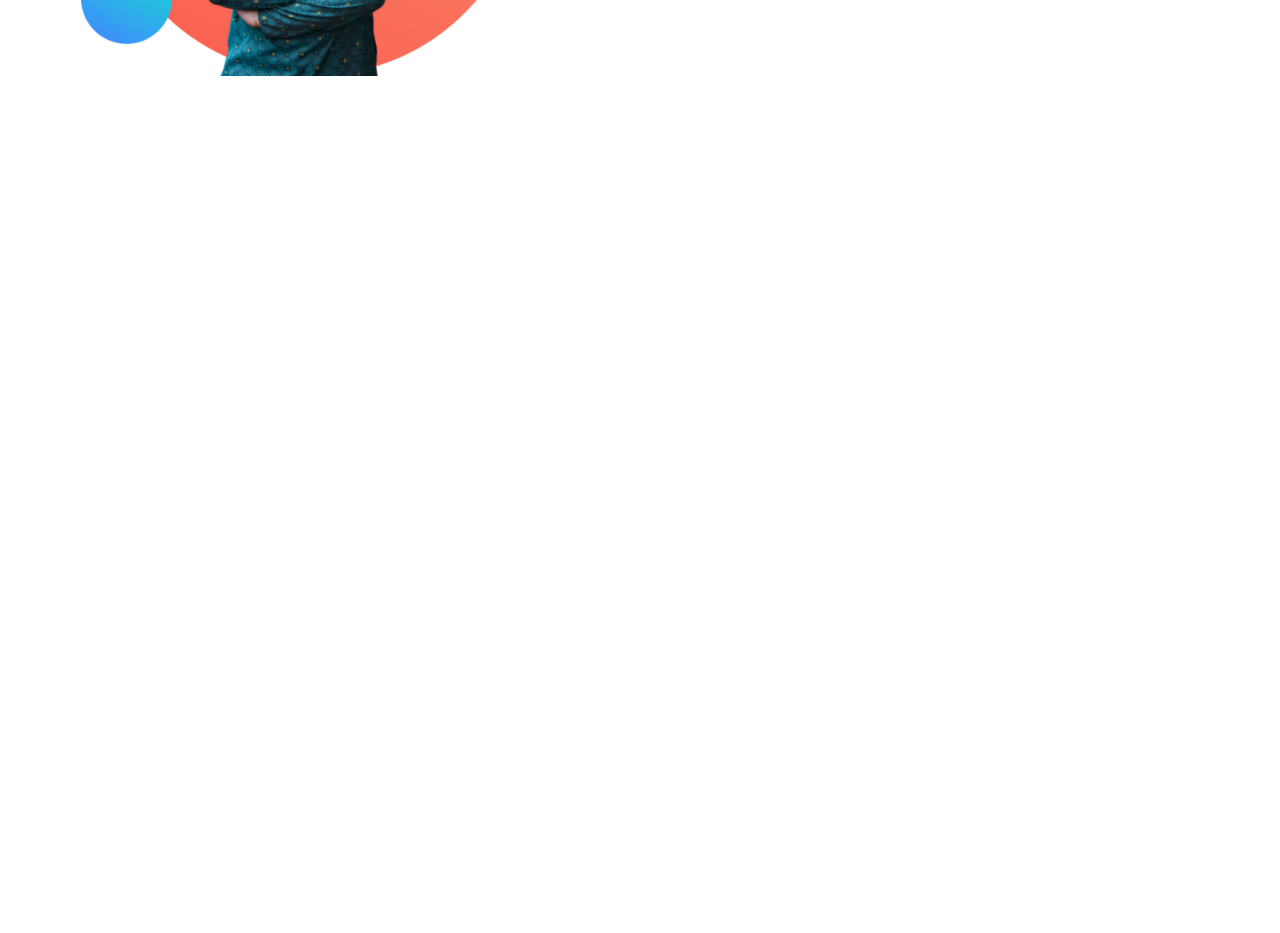
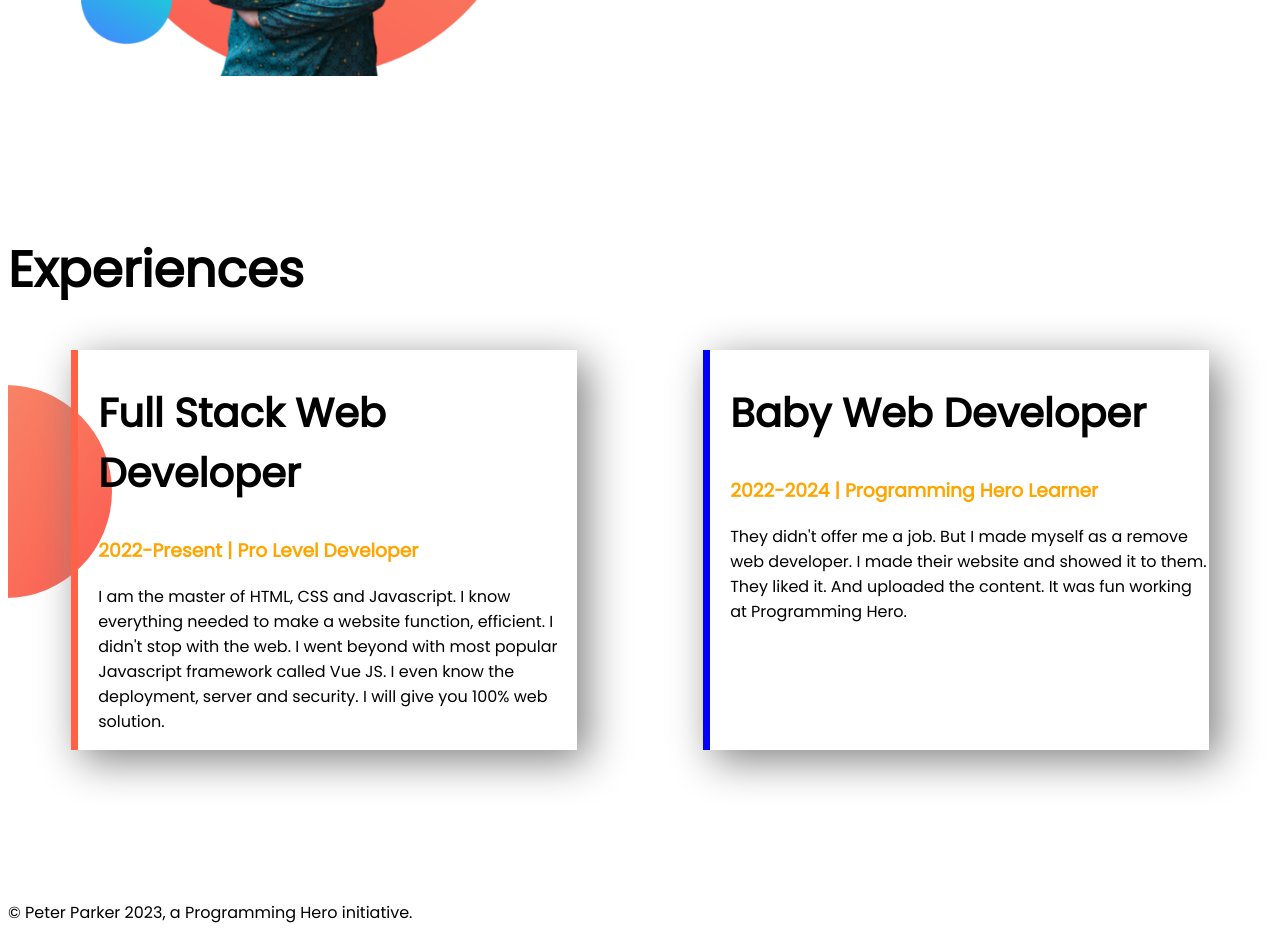
Before and after one commit to didar07/developer-portfolio, a plain HTML site: page index.html in a window 1280 px wide. Shown: the part 1000-1933 px from the top of the page. Before the commit the page ends 1233 px from the top, so only its background shows below. Drawn offline with Linux system fonts and the light colour scheme.

Commit message:
style border and added footer

```diff
--- a/index.html
+++ b/index.html
@@ -13,7 +13,7 @@
 </head>
 
 <body>
-    <section class="top-banner">
+    <section class="top-banner flexible-container">
         <div class="half-width">
             <h1>Welcome To</h1>
             <h1><span class="orange-color">Didarul Faysal</span> World</h1>
@@ -28,7 +28,7 @@
         </div>
         <div class="half-width"><img src="images/didar.png" alt=""></div>
     </section>
-    <section class="dream-big">
+    <section class="dream-big flexible-container">
         <div class="half-width">
             <img src="images/didar.png" alt="">
         </div>
@@ -41,6 +41,27 @@
         </div>
 
     </section>
+    <section class="experience-area">
+        <h1>Experiences</h1>
+        <div class="flexible-container">
+            <div id="full-stack-developer" class="experience-item">
+                <h2>Full Stack Web Developer</h2>
+                <h3 class="orange-color">2022-Present | Pro Level Developer</h3>
+                <p>I am the master of HTML, CSS and Javascript. I know everything needed to make a website function,
+                    efficient. I didn't stop with the web. I went beyond with most popular Javascript framework called
+                    Vue
+                    JS. I even know the deployment, server and security. I will give you 100% web solution.</p>
+            </div>
+            <div id="baby-web-developer" class="experience-item">
+                <h2>Baby Web Developer</h2>
+                <h3 class="orange-color">2022-2024 | Programming Hero Learner</h3>
+                <p>They didn't offer me a job. But I made myself as a remove web developer. I made their website and
+                    showed it to them. They liked it. And uploaded the content. It was fun working at Programming Hero.
+                </p>
+            </div>
+        </div>
+    </section>
 </body>
+<footer>© Peter Parker 2023, a Programming Hero initiative.</footer>
 
 </html>
--- a/style.css
+++ b/style.css
@@ -6,11 +6,15 @@ h1 {
     font-size: 50px;
 }
 
+h2 {
+    font-size: 40px;
+}
+
 .orange-color {
     color: orange;
 }
 
-section {
+.flexible-container {
     display: flex;
     margin-bottom: 150px;
 }
@@ -43,3 +47,29 @@ section {
     background-repeat: no-repeat;
     background-position: right;
 }
+
+.experience-area {
+    background-image: url(images/exp-bg.png);
+    background-repeat: no-repeat;
+    background-position: left;
+}
+
+.experience-item {
+    width: 40%;
+    margin-left: 5%;
+    margin-right: 5%;
+    padding-left: 20px;
+    box-shadow: 10px 10px 40px gray;
+}
+
+#full-stack-developer {
+    border-left: 7px solid tomato;
+}
+
+#baby-web-developer {
+    border-left: 7px solid blue;
+}
+
+footer p {
+    text-align: center;
+}
```
Also changed, not shown: images/exp-bg.png (added).
